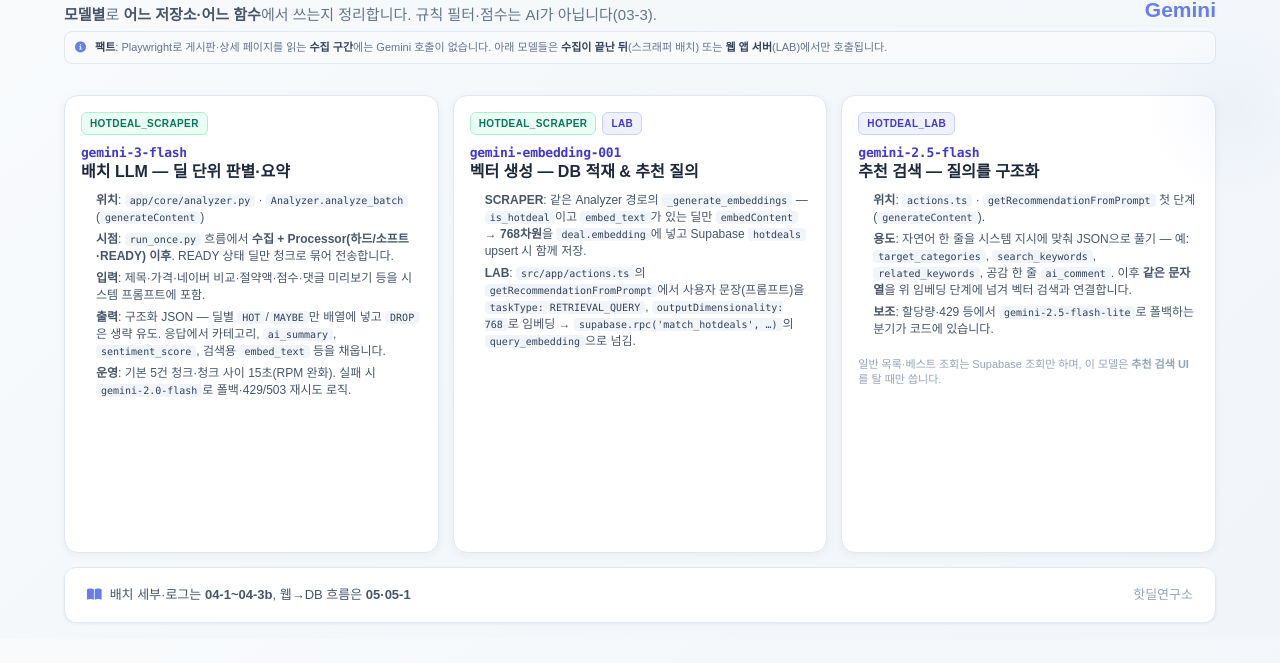
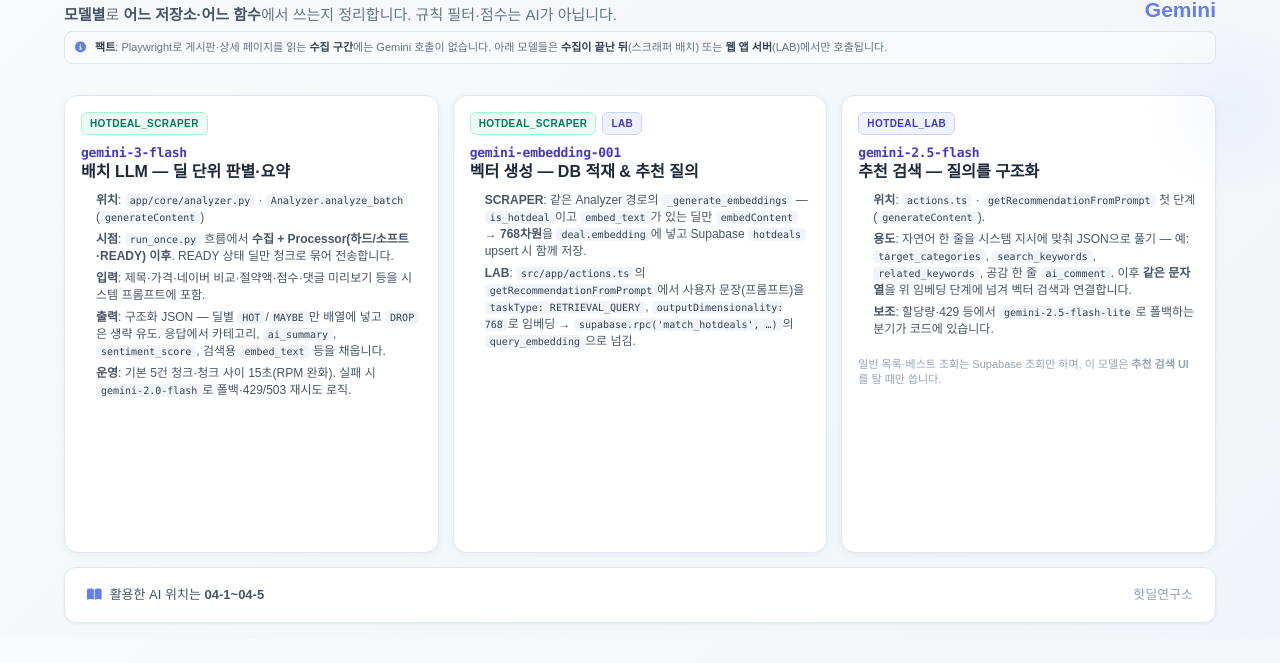
Before and after one commit to RohUkJin/Presentation_Material, a plain HTML site: page 3.html in a window 1280 px wide. Shown: the part 81-744 px from the top of the page. Drawn offline with nearby package versions, Linux system fonts and the light colour scheme.

Commit message:
Presentation Material Init

```diff
--- a/3.html
+++ b/3.html
@@ -96,7 +96,7 @@
 <h1 style="font-size: 34px; font-weight: 800; color: #1e293b; margin: 0 0 6px 0; line-height: 1.15;">
 <span style="color: #667eea;">03.</span> AI 활용 방식
 </h1>
-<p style="font-size: 15px; font-weight: 500; color: #64748b; margin: 0; line-height: 1.45;"><strong style="color:#475569;">모델별</strong>로 <strong style="color:#475569;">어느 저장소·어느 함수</strong>에서 쓰는지 정리합니다. 규칙 필터·점수는 AI가 아닙니다(03-3).</p>
+<p style="font-size: 15px; font-weight: 500; color: #64748b; margin: 0; line-height: 1.45;"><strong style="color:#475569;">모델별</strong>로 <strong style="color:#475569;">어느 저장소·어느 함수</strong>에서 쓰는지 정리합니다. 규칙 필터·점수는 AI가 아닙니다.</p>
 </div>
 <div style="text-align: right; flex-shrink: 0; width: 220px; box-sizing: border-box;">
 <span style="display: block; font-size: 13px; font-weight: 500; color: #94a3b8; letter-spacing: 0.05em;">핫딜연구소</span>
@@ -158,7 +158,7 @@
 
 <div style="position: absolute; left: 64px; top: 648px; width: 1152px; height: 56px;">
 <div style="display: flex; justify-content: space-between; align-items: center; background: white; border-radius: 12px; padding: 0 22px; height: 100%; border: 1px solid #e2e8f0; box-shadow: 0 1px 3px rgba(0,0,0,0.06);">
-<span style="font-size: 13px; color: #475569;"><i class="fas fa-book-open" style="color:#667eea;margin-right:8px;"></i>배치 세부·로그는 <strong>04-1~04-3b</strong>, 웹→DB 흐름은 <strong>05·05-1</strong></span>
+<span style="font-size: 13px; color: #475569;"><i class="fas fa-book-open" style="color:#667eea;margin-right:8px;"></i>활용한 AI 위치는 <strong>04-1~04-5</strong></span>
 <span style="font-size: 13px; color: #94a3b8;">핫딜연구소</span>
 </div>
 </div>
```
Also changed, not shown: 4-pipeline.html (+1 -1 lines).
